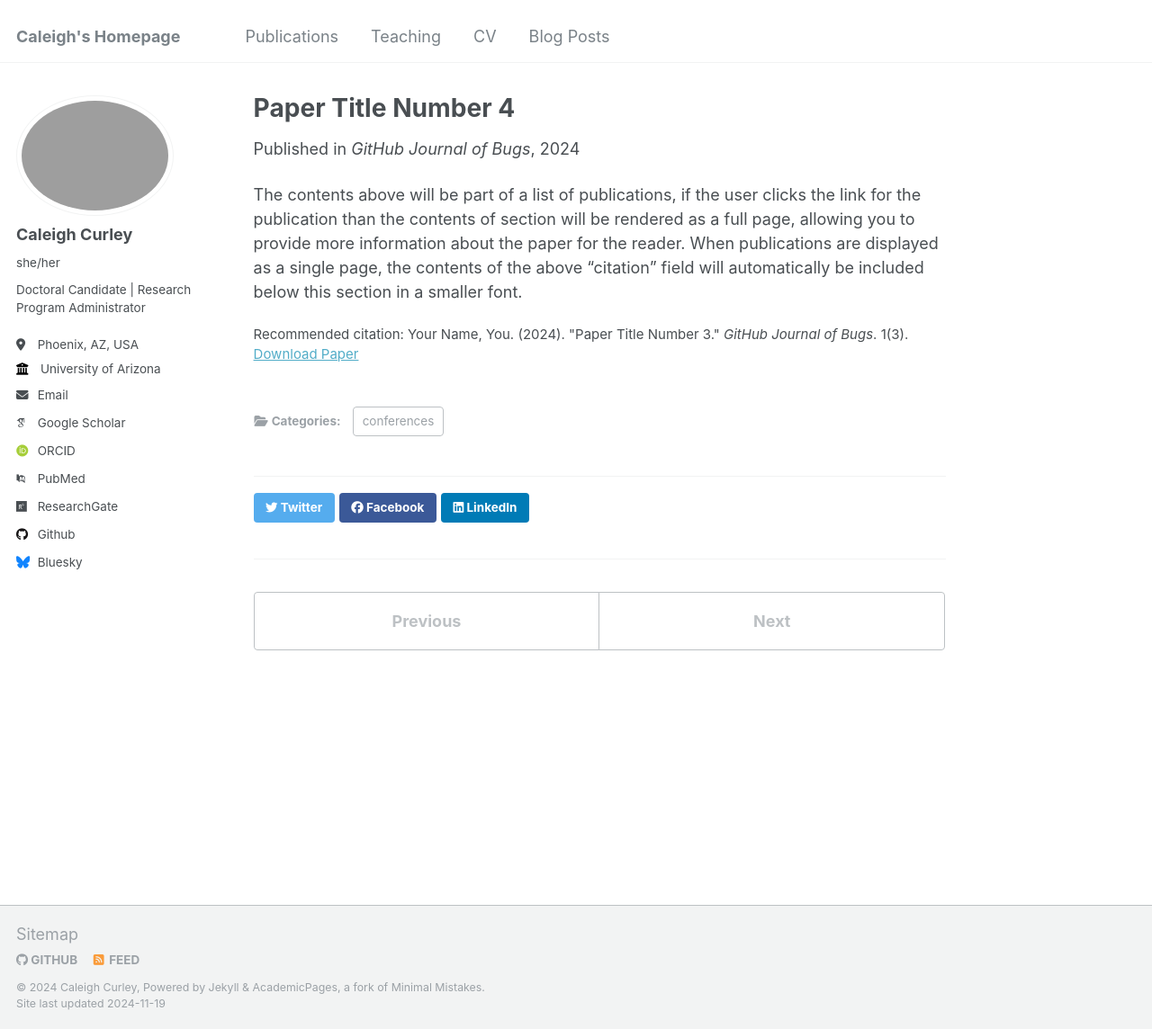
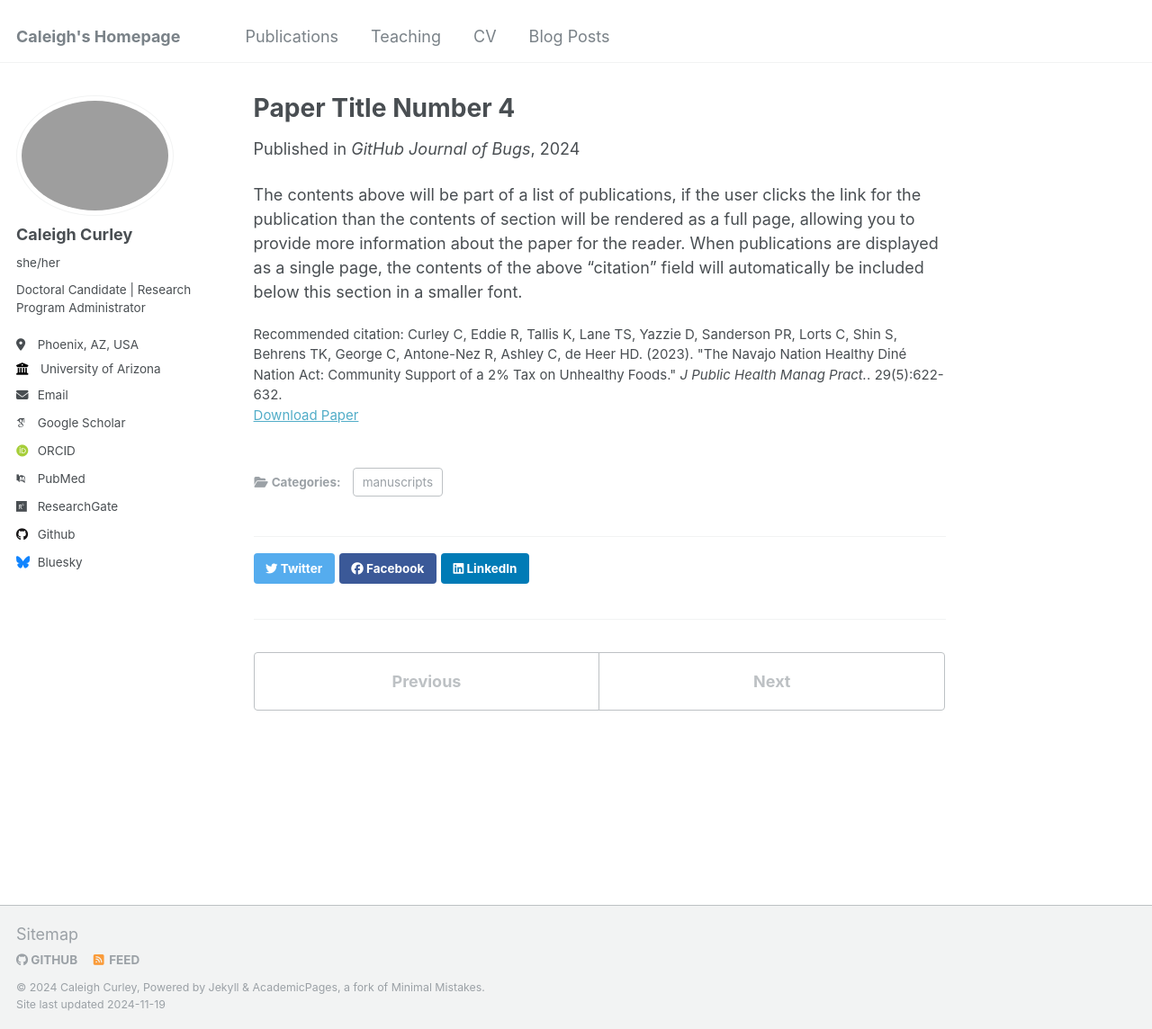
Before and after one commit to caleighcurley/Caleigh-Curley, a Jekyll site: the page built from _publications/2024-02-17-paper-title-number-4.md, in a window 1280 px wide and 1144 px high. Shown: the whole window at 90% size. Built offline with Jekyll 4.4.1, drawn with Linux system fonts in a browser that asks for light colours; some web fonts are replaced.

Commit message:
Update 2024-02-17-paper-title-number-4.md

```diff
--- a/_publications/2024-02-17-paper-title-number-4.md
+++ b/_publications/2024-02-17-paper-title-number-4.md
@@ -1,13 +1,12 @@
 ---
 title: "Paper Title Number 4"
 collection: publications
-category: conferences
+category: manuscripts
 permalink: /publication/2024-02-17-paper-title-number-4
-excerpt: 'This paper is about fixing template issue #693.'
-date: 2024-02-17
+date: 2024-10-01
 venue: 'GitHub Journal of Bugs'
 paperurl: 'http://academicpages.github.io/files/paper3.pdf'
-citation: 'Your Name, You. (2024). &quot;Paper Title Number 3.&quot; <i>GitHub Journal of Bugs</i>. 1(3).'
+citation: 'Curley C, Eddie R, Tallis K, Lane TS, Yazzie D, Sanderson PR, Lorts C, Shin S, Behrens TK, George C, Antone-Nez R, Ashley C, de Heer HD. (2023). &quot;The Navajo Nation Healthy Diné Nation Act: Community Support of a 2% Tax on Unhealthy Foods.&quot; <i>J Public Health Manag Pract.</i>. 29(5):622-632.'
 ---
 
 The contents above will be part of a list of publications, if the user clicks the link for the publication than the contents of section will be rendered as a full page, allowing you to provide more information about the paper for the reader. When publications are displayed as a single page, the contents of the above "citation" field will automatically be included below this section in a smaller font.
```
